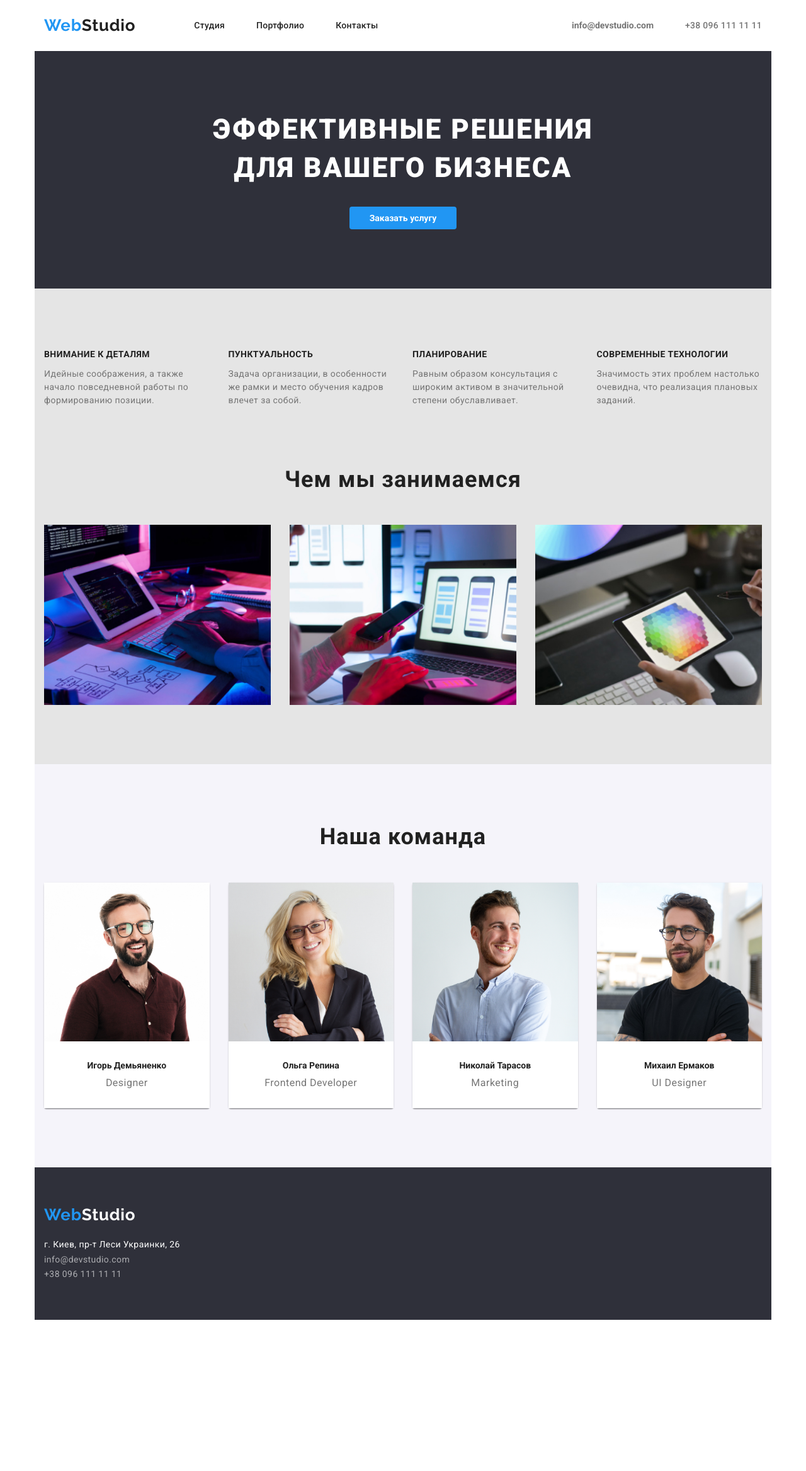
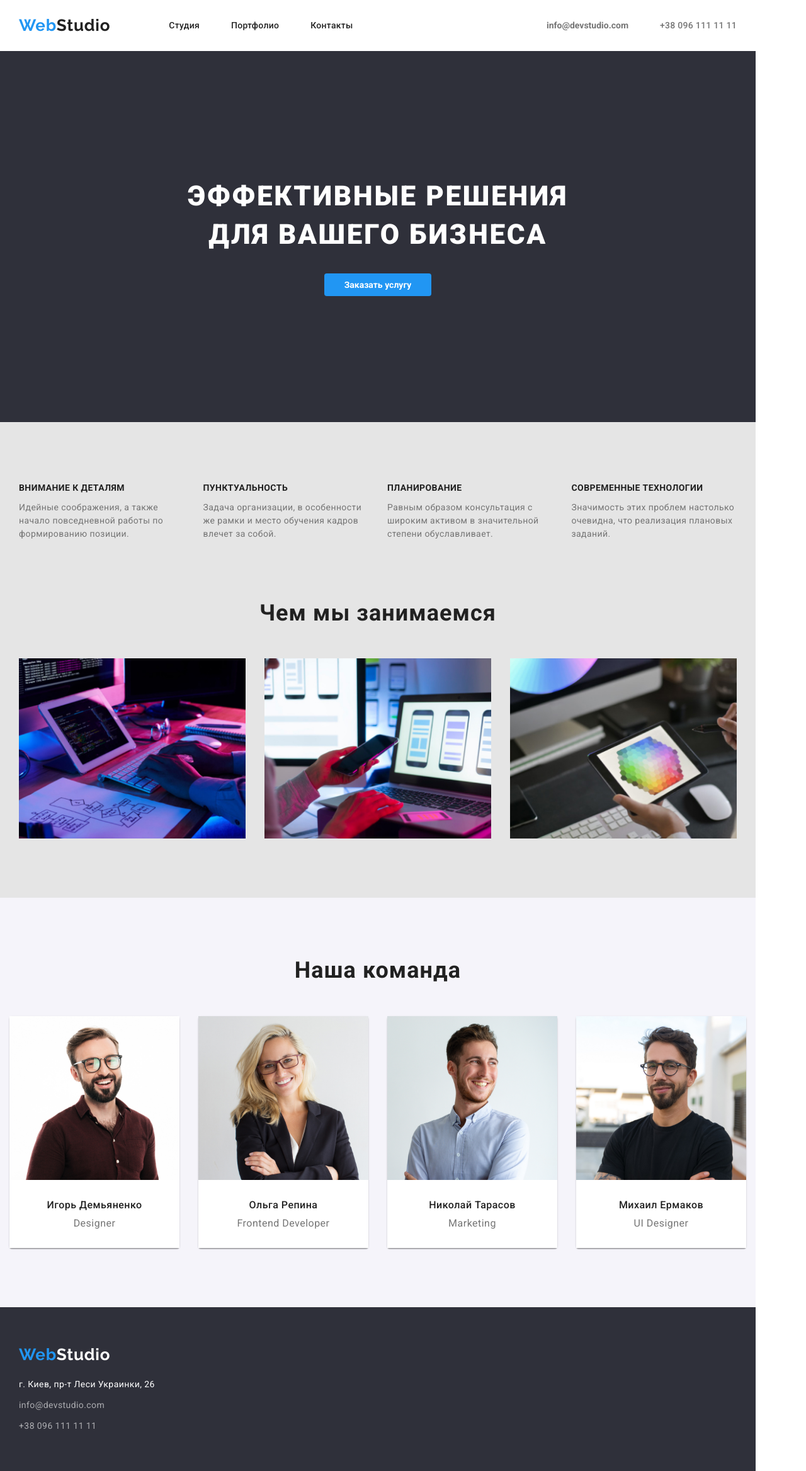
Before and after one commit to Kate-GoIT/goit-markup-hw-03, a plain HTML site: page index.html in a window 1280 px wide. Shown: the whole page at 63% size. Before the commit the page ends 2095 px from the top, so only its background shows below. Drawn offline with nearby package versions, Linux system fonts and the light colour scheme.

Commit message:
third commit

```diff
--- a/css/styles.css
+++ b/css/styles.css
@@ -56,18 +56,20 @@ ul {
   margin: 0;
   list-style: none;
 }
-
-/* Navigation header*/
 .container {
-  width: 1200px;
   padding-left: 15px;
   padding-right: 15px;
-  margin: 0 auto;
+  margin: 0;
 }
+.navflex {
+  display: flex;
+}
+/* Navigation header*/
 .navigation {
-  display: flex;
   padding-left: 15px;
   padding-right: 15px;
+  width: 1200px;
+  margin: 0;
 }
 .logo {
   font-family: "Raleway", sans-serif;
@@ -77,26 +79,31 @@ ul {
   line-height: 1.2;
   letter-spacing: 0.03em;
   color: var(--primary-text-color);
+  align-items: center;
 }
 .contacthead {
-  display: flex;
   margin-left: auto;
   padding: 0;
+  display: flex;
 }
 .nav {
-  display: flex;
-  margin-left: 93px;
   margin-top: 0;
+  display: block;
   margin-bottom: 0;
   padding-left: 0;
+  align-items: center;
+  display: flex;
 }
-.nav .item {
+.nav .link {
+  display: block;
   padding-top: 32px;
   padding-bottom: 32px;
 }
-
 .nav .item:not(:last-child) {
   margin-right: 50px;
+}
+.nav .item:first-child {
+  margin-left: 93px;
 }
 .contacthead .item + .item {
   margin-left: 50px;
@@ -104,11 +111,11 @@ ul {
 .contacthead {
   margin-top: 0;
   margin-bottom: 0;
+  align-content: center;
 }
 .contacthead .item {
   padding-top: 32px;
   padding-bottom: 32px;
-  align-content: center;
 }
 .logo {
   align-self: center;
@@ -154,8 +161,9 @@ ul {
 
 .hero {
   background-color: var(--hero-background-color);
-  padding: 94px 15px;
+  padding: 200px 15px;
   margin: 0;
+  width: 1200px;
 }
 .hero-title {
   color: var(--primary-white-color);
@@ -196,6 +204,7 @@ ul {
 .do {
   background-color: var(--primary-background-color);
   padding: 94px 15px;
+  width: 1200px;
 }
 .do .titles {
   display: flex;
@@ -233,9 +242,10 @@ ul {
   background-color: var(--primary-background-color);
   padding: 0 15px 94px;
   margin: 0;
+  width: 1200px;
 }
 
-.pictures > h2 {
+.pictures h2 {
   font-weight: 700;
   font-size: 36px;
   line-height: 1.2;
@@ -257,8 +267,10 @@ ul {
 
 .team {
   background-color: var(--team-background-color);
-  padding: 94px 15px;
   margin: 0;
+  width: 1200px;
+  padding-bottom: 94px;
+  padding-top: 94px;
 }
 .team h2 {
   font-weight: 700;
@@ -272,6 +284,7 @@ ul {
 }
 .photoes {
   display: flex;
+  flex-wrap: wrap;
   padding: 0;
   margin: 0;
 }
@@ -284,13 +297,13 @@ img {
   height: auto;
 }
 
-.photo-person > p {
+.photo-person p {
   font-weight: 500;
   font-size: 16px;
   line-height: 1.2;
   letter-spacing: 0.03em;
 }
-.photo-content > p {
+.photo-content p {
   margin-bottom: 10px;
 }
 .photo-content {
@@ -299,7 +312,7 @@ img {
   background-color: var(--primary-white-color);
   max-width: 100%;
 }
-.photo-content > span {
+.photo-content span {
   font-weight: 400;
   font-size: 16px;
   line-height: 1.2;
@@ -315,9 +328,9 @@ img {
   margin: 0;
   padding-left: 15px;
   padding-right: 15px;
-}
+  width: 1200px;
 
-.adress {
+  display: block;
   padding-top: 60px;
   padding-bottom: 60px;
 }
@@ -338,6 +351,9 @@ img {
   font-size: 14px;
   line-height: 1.7;
   letter-spacing: 0.03em;
+
+  display: block;
+  margin-top: 9px;
 }
 
 .contacts p {
@@ -353,12 +369,6 @@ img {
 .contact:hover,
 .contact:focus {
   color: var(--button-logo-color);
-}
-.contacts a {
-  padding-bottom: 9px;
-}
-.footmail {
-  padding-top: 9px;
 }
 
 /* Portfolio block */
@@ -407,7 +417,10 @@ img {
   background-color: var(--porfolio-hover-color);
   color: var(--primary-white-color);
 }
-.selector .photoes {
+.selector {
+  width: 1200px;
+}
+.photoes {
   display: flex;
   flex-wrap: wrap;
 }
--- a/index.html
+++ b/index.html
@@ -11,8 +11,8 @@
 <!--Header navigation-->
 <body>
 <header >
-    <section class="container">
-        <div class="navigation">
+    <section class="navigation">
+        <div class="container navflex">
     <a href="" class="logo"><span class="logo-color">Web</span>Studio</a>
      <nav>
         <ul class="nav">
@@ -31,15 +31,15 @@
 
 <!--HERO -->
 <main>
-<section class="container">
-    <div class="hero">
+<section class="hero">
+    <div class="container">
       <h1 class="hero-title">Эффективные решения для вашего бизнеса</h1>
     <button type="button" class="hero-button">Заказать услугу</button>
     </div>
 </section>
 <!-- What we do -->
-<section class="container">
-    <div class="do">
+<section class="do">
+    <div class="container">
     <ul class="titles">
     <li class="title"><h3>Внимание к деталям</h3><p>Идейные соображения, а также начало повседневной работы
          по формированию позиции.</p></li>
@@ -53,8 +53,8 @@
     </div>
 </section>
 
-<section class="container">
-    <div class="pictures">
+<section class="pictures">
+    <div class="container">
 <h2>Чем мы занимаемся</h2>
     <ul class="do-pictures">
     <li class="picture" ><img src="./images/typing.jpg" alt = "набор текста на клавиатуре" width = "370" ></li>
@@ -64,8 +64,8 @@
     </div>
 </section>
 <!--Our team-->
-<section class="container">
-    <div class="team">
+<section class="team">
+    <div class="container">
    <h2>Наша команда</h2>
    <ul class="photoes">
    <li class="photo-person"><img src="./images/demyanenko.jpg" alt = " фото Игоря Демьяненко" width ="270" >
@@ -82,13 +82,13 @@
     </main>
  <!--Adress-->
 <footer>
-    <section class="container">
-        <div class= "adress">
+    <section class="adress">
+        <div class= "container">
      <a href="" class="logofoot"><span class="logo-color">Web</span>Studio</a>
 
     <address class="contacts">
 <p>г. Киев, пр-т Леси Украинки, 26 </p>
-<a class="footmail" href="mailto:info@devstudio.com" > info@devstudio.com</a><br>
+<a class="footmail" href="mailto:info@devstudio.com" > info@devstudio.com</a>
 <a class="foottel" href="tel:+38 096 111 11 11" >+38 096 111 11 11</a>
     </address>
         </div>
```
Also changed, not shown: portfolio.html (+7 -7 lines).
